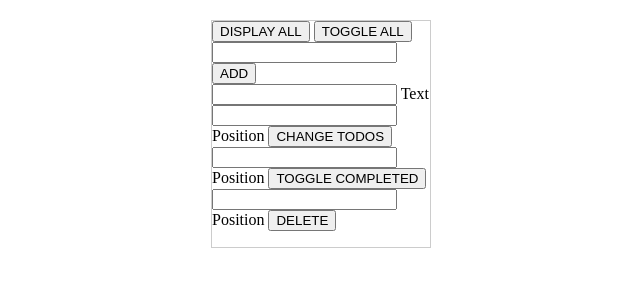
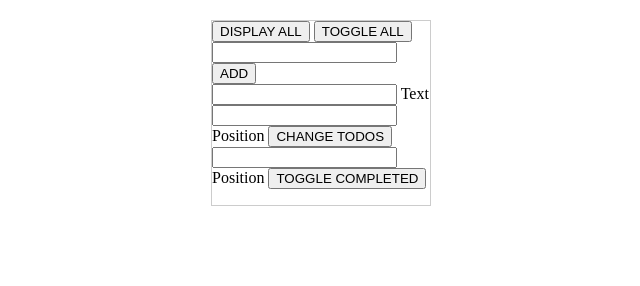
Before and after one commit to shubhamsharma04/javascript-scratchpad, a plain HTML site: page index.html in a window 1280 px wide. Shown: the whole page, without its empty margins (269-909 px from the left). Drawn offline with Linux system fonts and the light colour scheme.

Commit message:
added delete

```diff
--- a/index.html
+++ b/index.html
@@ -32,8 +32,6 @@
 <button onclick="handlers.toggleTodos()">TOGGLE COMPLETED</button>
 
 <br />
-<input type = "number" name="delete-position" id="delete-position" > Position</input>
-<button onclick="handlers.deleteTodos()">DELETE</button>
 
 <ul><ul>
 
--- a/js/main.js
+++ b/js/main.js
@@ -39,7 +39,7 @@ let handlers = {
 	toggleAllTodos : function() {
 
 		todosObject.toggleAll();
-		this.displayTodos();
+		view.displayTodos();
 	},
 
 	addTodos : function (){
@@ -51,7 +51,7 @@ let handlers = {
 			todosObject.addTodos(todoText);
 			todoTextInput.value = '';
 		}
-		this.displayTodos();
+		view.displayTodos();
 	},
 
 	changeTodos : function() {
@@ -70,7 +70,7 @@ let handlers = {
 		}
 		changedTodoTextInput.value='';
 		changedTodoPositionInput.value = '';
-		this.displayTodos();
+		view.displayTodos();
 	},
 
 	toggleTodos : function () {
@@ -85,22 +85,12 @@ let handlers = {
 
 		}
 		toggleTodoPositionInput.value='';
-		this.displayTodos();
+		view.displayTodos();
 	},
 
-	deleteTodos : function () {
-		let deleteTodoPositionInput = document.getElementById('delete-position');
-		let deleteTodoPosition = deleteTodoPositionInput.value;
-
-		let numTodos = todosObject.todos.length;
-
-		if(deleteTodoPosition && deleteTodoPosition >= 0 && deleteTodoPosition < numTodos) {
-			todosObject.deleteTodos(  deleteTodoPosition);
-
-
-		}
-		deleteTodoPositionInput.value='';
-		this.displayTodos();
+	deleteTodos : function (deleteTodoPosition) {
+		todosObject.deleteTodos(  deleteTodoPosition);
+		view.displayTodos();
 	}
 }
 
@@ -126,6 +116,17 @@ let view = {
 			let textNode = document.createTextNode(textValue);
 
 			node.appendChild(textNode);
+
+			let deleteButton = document.createElement('button');
+			let deleteText = document.createTextNode("DELETE");
+
+			deleteButton.appendChild(deleteText);
+			node.appendChild(deleteButton);
+
+			let id = "delButton-".concat(i);
+
+			deleteButton.setAttribute("id",id);
+			deleteButton.addEventListener('click', function(){handlers.deleteTodos(i)});
 			todosUL.appendChild(node);
 		}
 	}
```
